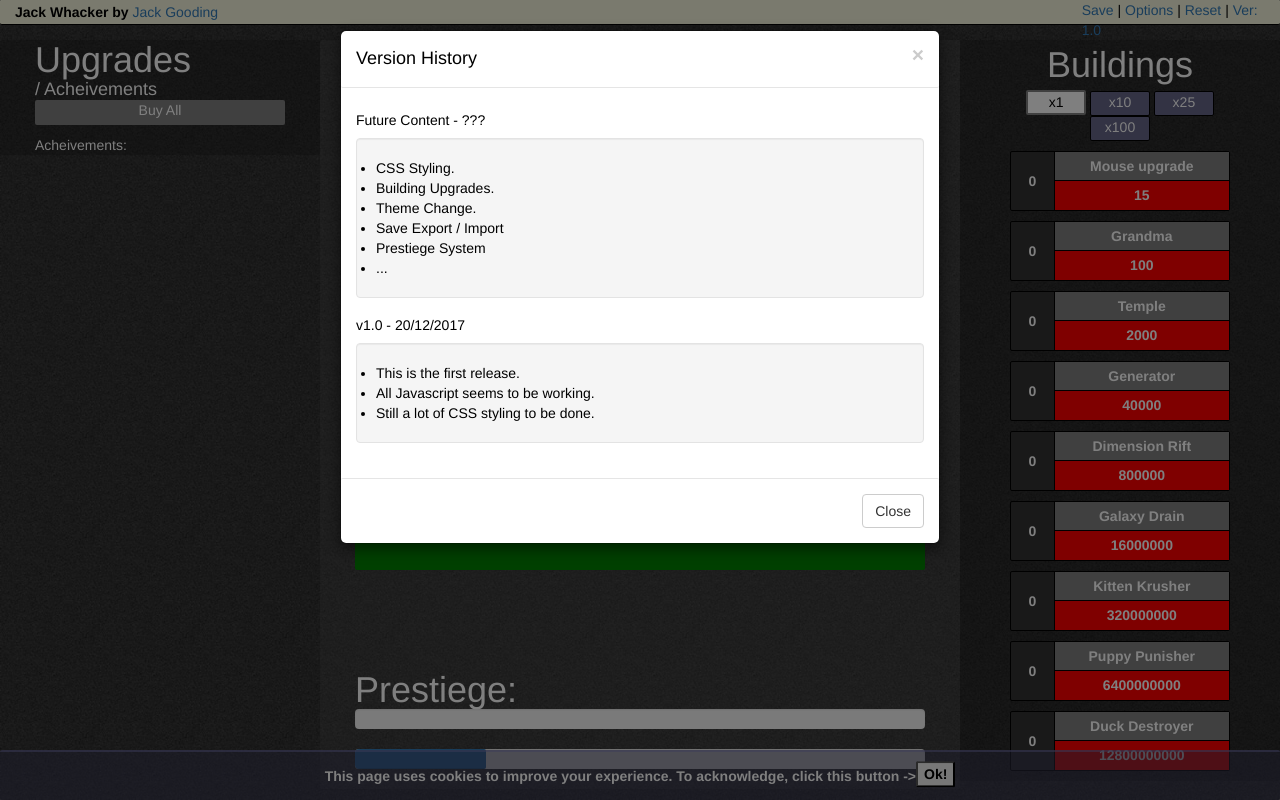
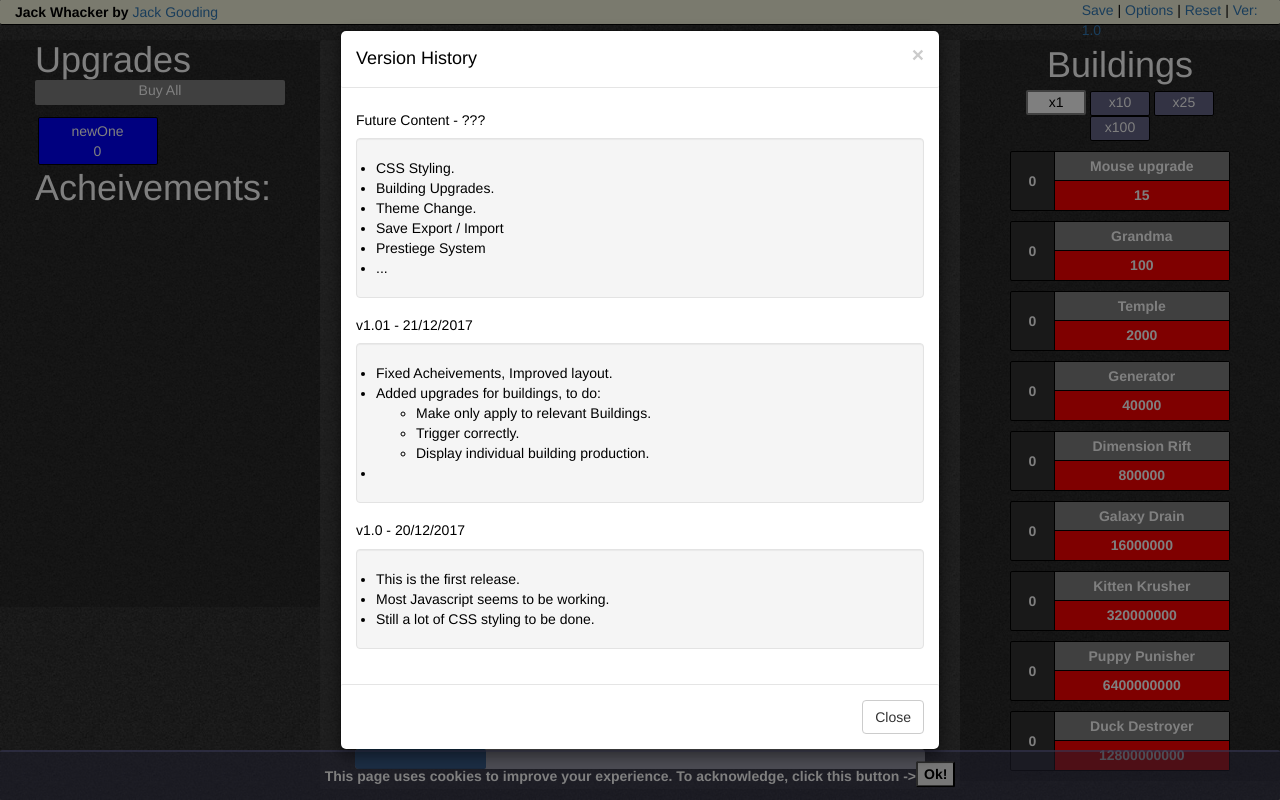
Before and after one commit to Ironcladjack/Ironcladjack, a PHP site: page /Projects/Games/Idle_Game/idle_game.html in a window 1280 px wide, after a click on "Ver: 1.0". Run offline with PHP 8.4, Linux system fonts and the light colour scheme; some libraries are stand-ins or nearby versions.

Commit message:
Acheivements && Upgrades

```diff
--- a/Projects/Games/Idle_Game/idle_game.css
+++ b/Projects/Games/Idle_Game/idle_game.css
@@ -129,6 +129,8 @@ h1, h2, h3, h4 {
 
 .upgradePadding {
   margin: 2%;
+  padding: 3px;
+  box-sizing: border-box;
   border: solid 1px black;
 }
 .upgradeName {
@@ -152,22 +154,12 @@ h1, h2, h3, h4 {
   transform: translateX(-50%);
 }
 
-.achievements {
-  width: 400px;
-  background: rgba(255, 0, 0, 0.5);
-  display: inline-block;
-  height: 60%;
-  overflow-y:  scroll;
-  font-size: 0.8em;
-
-}
-
-.achievements * {
-  display: inline-block;
-}
-
-.achievementsTitle {
-  display: block;
+.acheivementsContainer {
+  min-height: 400px;
+  display: flex;
+  flex-flow: wrap;
+  width: 100%;
+  text-align: center;
 }
 
 /*=========================*/
--- a/Projects/Games/Idle_Game/idle_game.html
+++ b/Projects/Games/Idle_Game/idle_game.html
@@ -26,15 +26,15 @@
     <div class="row mainContent">
       <div class="col-sm-3 upgradeColumn">
         <div class="row titleBar">
-          <h1>Upgrades&nbsp; </h1><h4>/ Acheivements</h4>
+          <h1>Upgrades&nbsp; </h1>
           <div class="buyAll">Buy All</div>
         </div>
         <div class="row upgrades">
         </div>
         <div class="row titleBar achievementsTitle">
-          Acheivements:
-          <div class=" acheivements" style="display: block;">
-          </div>
+          <h1>Acheivements:</h1>
+        </div>
+        <div class="row acheivementsContainer">
         </div>
       </div>
       <div class="col-sm-6 middleColumn">
@@ -104,10 +104,22 @@
             <li>Prestiege System</li>
             <li>...</li>
           </ul>
+          <h5>v1.01 - 21/12/2017</h5>
+          <ul class="well">
+            <li>Fixed Acheivements, Improved layout.</li>
+            <li>Added upgrades for buildings, to do:
+              <ul>
+                <li>Make only apply to relevant Buildings.</li>
+                <li>Trigger correctly.</li>
+                <li>Display individual building production.</li>
+              </ul>
+            </li>
+            <li></li>
+          </ul>
           <h5>v1.0 - 20/12/2017</h5>
           <ul class="well">
             <li>This is the first release.</li>
-            <li>All Javascript seems to be working.</li>
+            <li>Most Javascript seems to be working.</li>
             <li>Still a lot of CSS styling to be done.</li>
           </ul>
         </div>
--- a/Projects/Games/Idle_Game/idle_game.js
+++ b/Projects/Games/Idle_Game/idle_game.js
@@ -355,6 +355,7 @@ class Upgrades {
 };
 
 // (name,reference,buyCost,description,criteria,effect)
+let newOne = new Upgrades('newOne','newOne',0,'Gives 15% CPS boost!',true,'clickValUpgrade',10);
 let chocolateChip = new Upgrades('Chocolate Chip','chocolateChip',10,'Gives 15% CPS boost!',true,'clickValUpgrade',1.15);
 let whiteChoc = new Upgrades('White Chocolate','whiteChoc',25,'Gives 20% CPS boost!',true,'autoCountUpgrade',1.15);
 let raisin = new Upgrades('Raisin','raisin',50,'Gives 15% CPS boost!',true,'autoCountUpgrade',1.15);
@@ -367,6 +368,7 @@ let pumpkinMuffin = new Upgrades('Pumpkin Muffin','pumpkinMuffin',1000000,'Gives
 
 
 let upgradeList = [
+  newOne,
   chocolateChip,
   whiteChoc,
   raisin,
@@ -377,6 +379,27 @@ let upgradeList = [
   bananaMuffin,
   pumpkinMuffin,
 ];
+
+
+let buildNumberUpgrades = new Array (
+  10,
+  25,
+  50,
+);
+
+for (let k = 0; k < buildNumberUpgrades.length; k++) {
+
+(function(context) {
+    for ( let i = 0; i < buildingList.length; i++) {
+       let key = `${buildNumberUpgrades[k]}${buildingList[i].reference}`;
+       let upgradeCost = Math.floor(buildNumberUpgrades[k]*buildingList[i].buildCost * multiplyVal* 0.5);
+       key = new Upgrades(`${buildNumberUpgrades[k]} ${buildingList[i].name}!`,`${buildNumberUpgrades[k]}${buildingList[i].reference}`,upgradeCost,`You bought ${buildNumberUpgrades[k]} ${buildingList[i].name}!`,false,'clickValUpgrade',5);
+       upgradeList.push(key);
+       $(".upgrades").append(this[key]);
+     }
+}(window));
+
+};
 
 
 for (let i = 0 ; i < upgradeList.length; i++) {
@@ -430,17 +453,12 @@ for (let i = 0 ; i < upgradeList.length; i++) {
 };
 
 
-let buildNumberUpgrades = new Array (
-  10,
-  25,
-  50,
-);
 
 
 // Show Upgrades when 20% of cost, make blue when 100%;
 setInterval(function(){
   for (var i = 0 ; i < upgradeList.length; i++) {
-    if (clickCount >= upgradeList[i].buyCost * 0.2 && upgradeList[i].purchased == 0) {
+    if (clickCount >= upgradeList[i].buyCost * 0.2 && upgradeList[i].purchased == 0 && upgradeList[i].criteria) {
       $("."+upgradeList[i].reference).fadeIn(1000);
     }
 
@@ -457,13 +475,17 @@ setInterval(function(){
     } else {
       $("."+buildingList[j].buildCost).css("background","red");
     }
-    // This Adds Upgrades for each building with x built
-    /*for (let k = 0; k < buildNumberUpgrades.length; k++) {
+
+
+  /*  // This Adds Upgrades for each building with x built
+    for (let k = 0; k < buildNumberUpgrades.length; k++) {
       if (buildingList[j].buildNumber > buildNumberUpgrades[k] ) {
         $(".upgrades").append(buildingList[j].reference+" "+buildNumberUpgrades[k]);
       }
     }*/
   }
+
+
 }, 1000)
 
 /*$(".upgradeBox, .building").hover(function() {
@@ -490,7 +512,6 @@ $(".buyAll").click(function() {
     }
   }
 })
-
 
 class Achievements {
   constructor(name,reference,description,criteria,type,reward) {
@@ -603,7 +624,7 @@ for (let k = 0; k < buildAchievementUnlocks.length; k++) {
 setInterval(function(){
   for (let i = 0; i < achievementList.length; i++) {
 
-    let filler = $("<div/>").addClass(achievementList[i].reference).html("<div style='width: 60px; height: 60px; background: rgba(255,255,255,1); margin: 5px; color: black; display: flex; border: solid 2px grey;'>"+achievementList[i].name+"</div>");
+    let filler = $("<div/>").addClass(achievementList[i].reference).html("<div style='width: 60px; height: 60px; background: rgba(255,255,255,1); margin: 5px; color: black; border: solid 2px grey; text-align: center;'>"+achievementList[i].name+"</div>");
 
   if (clickCount >= achievementList[i].criteria && achievementList[i].unlocked == 0 && achievementList[i].type == "clickCount") {
     let $newAchievementBox = $("<div/>").addClass("achievement").html("<div style='background: grey; width: 100%;'>"+achievementList[i].name+"</div><div style='width: 100%;'>"+achievementList[i].description+"</div>");
@@ -613,14 +634,14 @@ setInterval(function(){
     numberAchievements++;
     achievementMultiplier += achievementList[i].reward;
     achievementList[i].setAchievementCookie();
-    $(".achievements").append(filler);
+    $(".acheivementsContainer").append(filler);
 
   }
 
   if (upgradeCount >= achievementList[i].criteria && achievementList[i].unlocked == 0 && achievementList[i].type == "upgradeCount") {
     let $newAchievementBox = $("<div/>").addClass("achievement").html("<div style='background: grey; width: 100%;'>"+achievementList[i].name+"</div><div style='width: 100%;'>"+achievementList[i].description+"</div>");
     $("body").append($newAchievementBox);
-    $(".achievements").append(filler);
+    $(".acheivementsContainer").append(filler);
     $newAchievementBox.delay(1000).fadeOut(2000);
     achievementList[i].lock();
     numberAchievements++;
@@ -638,7 +659,7 @@ if (`${buildingList[j].reference}${achievementList[i].criteria}` === achievement
     numberAchievements++;
     achievementMultiplier += achievementList[i].reward;
     achievementList[i].setAchievementCookie();
-    $(".achievements").append(filler);
+    $(".acheivementsContainer").append(filler);
     }
   }
 }
@@ -651,7 +672,7 @@ for (let i = 0; i < achievementList.length; i++) {
   achievementList[i].getAchievementCookie();
   let filler = $("<div/>").addClass(achievementList[i].reference).html("<div style='width: 60px; height: 60px; background: rgba(255,255,255,1); margin: 5px; color: black; display: flex; border: solid 2px grey;'>"+achievementList[i].name+"</div>");
   if (achievementList[i].unlocked == 1) {
-    $(".achievements").append(filler);
+    $(".acheivementsContainer").append(filler);
   }
 }
 
@@ -733,7 +754,7 @@ mouseOver(".display");
 mouseOver(".auto");
 mouseOver(".mouse");
 mouseOver(".grandma");
-//mouseOver(".upgradeBox");
+mouseOver(".upgradePadding");
 mouseClick(".upgradeBox");
 mouseOver(".buildingBox");
 mouseClick(".buildingBox");
```
